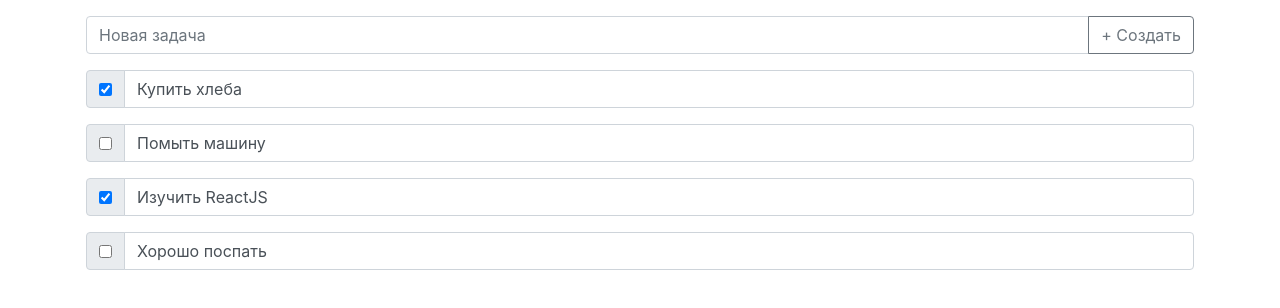
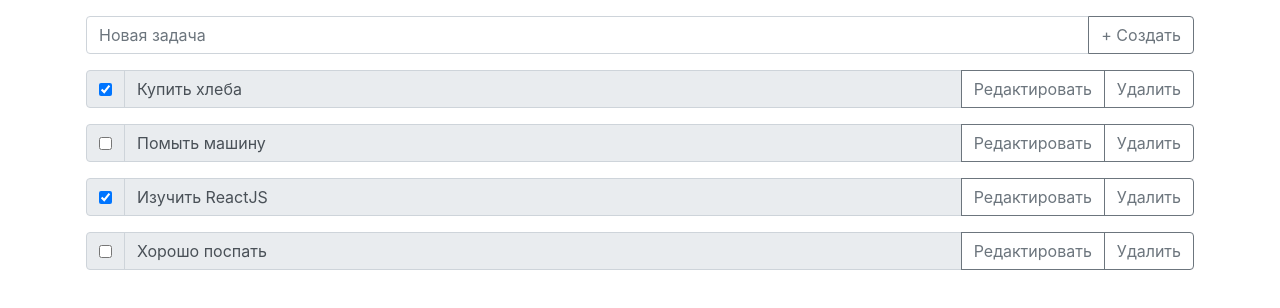
Before and after one commit to leaalex/reactjs-course-1120, a React (Create React App) app in the folder day-2/: page / in a window 1280 px wide. Shown: the top 308 px of the page. Built offline with nearby package versions, Linux system fonts and the light colour scheme.

Commit message:
day-2-start

```diff
--- a/day-2/src/App.js
+++ b/day-2/src/App.js
@@ -1,27 +1,34 @@
 import React, {Component} from "react";
 import './App.css';
+
+// Components
+import Task from "./components/Task/Task";
+
+//utils
+import { genId } from './utils/index'
+
 
 const inputText = React.createRef()
 
 class App extends Component {
     state = {
         data: [
-            {id: 1, title: 'Купить хлеба', checked: true},
-            {id: 2, title: 'Помыть машину', checked: false},
-            {id: 3, title: 'Изучить ReactJS', checked: true},
-            {id: 4, title: 'Хорошо поспать', checked: false},
+            {id: genId(), title: 'Купить хлеба', checked: true, deleted: false},
+            {id: genId(), title: 'Помыть машину', checked: false, deleted: false},
+            {id: genId(), title: 'Изучить ReactJS', checked: true, deleted: false},
+            {id: genId(), title: 'Хорошо поспать', checked: false, deleted: false},
         ],
     }
 
   handlerClick = (event) => {
-      const newTask = {id: 5, title: inputText.current.value, checked: false}
-      this.setState({data: [...this.state.data, newTask], inputText: ''})
-      inputText.current.value = ''
+      const newTask = {id: genId(), title: inputText.current.value, checked: false,  deleted: false}
+      this.setState({data: [...this.state.data, newTask]})
+          inputText.current.value = ''
   }
 
   handlerKeyUp = (event) => {
         if (event.code === 'Enter'){
-            const newTask = {id: 5, title: event.target.value, checked: false}
+            const newTask = {id: genId(), title: event.target.value, checked: false, deleted: false}
             this.setState({data: [...this.state.data, newTask]})
             event.target.value = ''
         } if (event.code === 'Escape') {
@@ -29,19 +36,21 @@ class App extends Component {
           event.target.blur()
       }
   }
+  handlerClickAction = (id) => (title) => {
+        const element = this.state.data.find(el => el.id === id)
+        element.title = title
+        this.setState({data: [...this.state.data]})
+  }
 
 
   render() {
-        console.log('render', this.state)
+        console.log('render', genId())
     const tasklist = this.state.data.map(task => (
-        <div key={task.id} className="input-group mb-3">
-            <div className="input-group-prepend">
-                <div className="input-group-text">
-                    <input type="checkbox" defaultChecked={task.checked} />
-                </div>
-            </div>
-            <input type="text" className="form-control" defaultValue={task.title}/>
-        </div>
+        <Task
+            key={task.id}
+            task={task}
+            onClickAction={this.handlerClickAction(task.id)}
+        />
         ))
 
 
--- /dev/null
+++ b/day-2/src/components/Task/Task.js
@@ -0,0 +1,35 @@
+import React from 'react'
+
+
+
+const Task = ({task, onClickAction}) => {
+    const inputText = React.createRef()
+
+    const handlerClick = (event) => {
+        if (inputText.current.disabled === false){
+            event.target.innerText = 'Редактировать'
+            onClickAction(inputText.current.value)
+        } else {
+            event.target.innerText = 'Сохранить'
+        }
+        inputText.current.disabled = !inputText.current.disabled
+
+    }
+
+    return (
+        <div className="input-group mb-3">
+            <div className="input-group-prepend">
+                <div className="input-group-text">
+                    <input type="checkbox" defaultChecked={task.checked} />
+                </div>
+            </div>
+            <input type="text" className="form-control" ref={inputText} defaultValue={task.title} disabled={true}/>
+            <div className="input-group-append">
+                <button onClick={handlerClick} className="btn btn-outline-secondary">Редактировать</button>
+                <button className="btn btn-outline-secondary">Удалить</button>
+            </div>
+        </div>
+    )
+}
+
+export default Task
--- /dev/null
+++ b/day-2/src/utils/index.js
@@ -0,0 +1 @@
+export const genId = (id) =>   `id_${(~~(Math.random()*1e8)).toString(16)}`;
```
